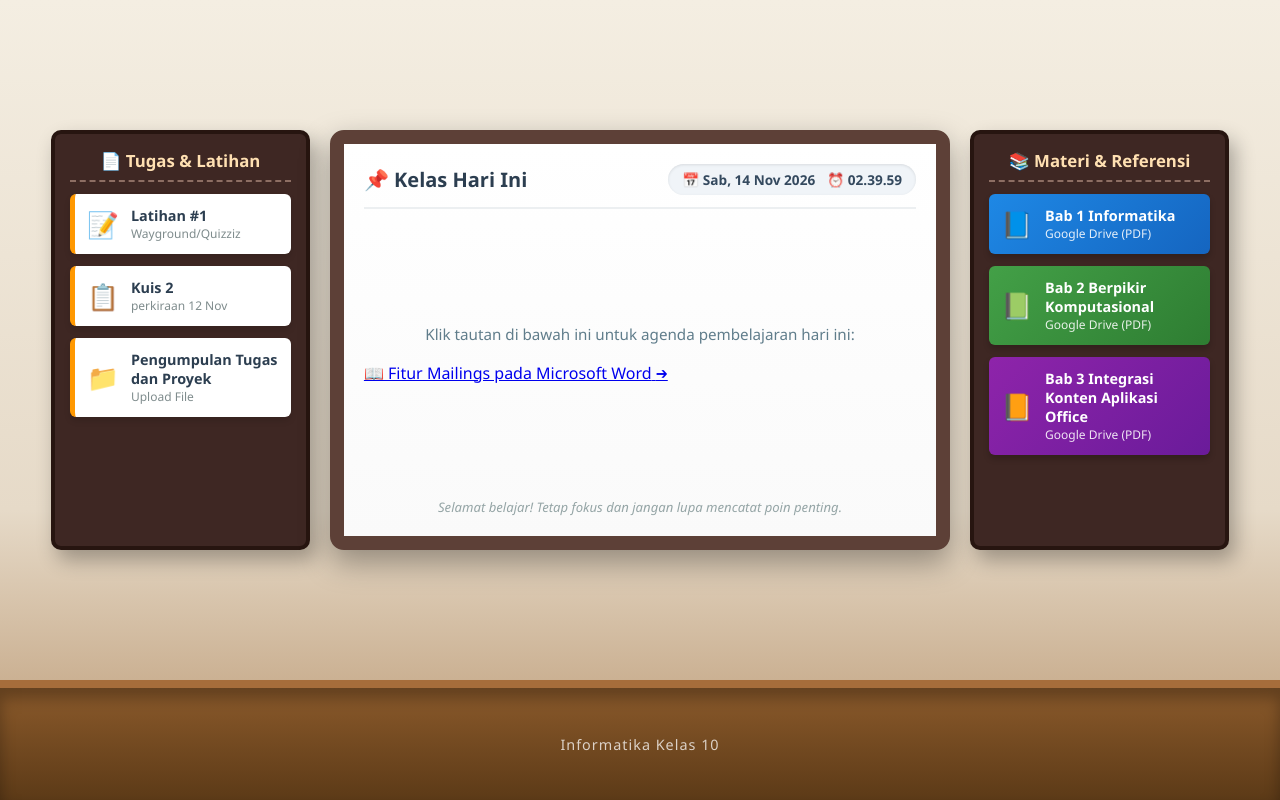
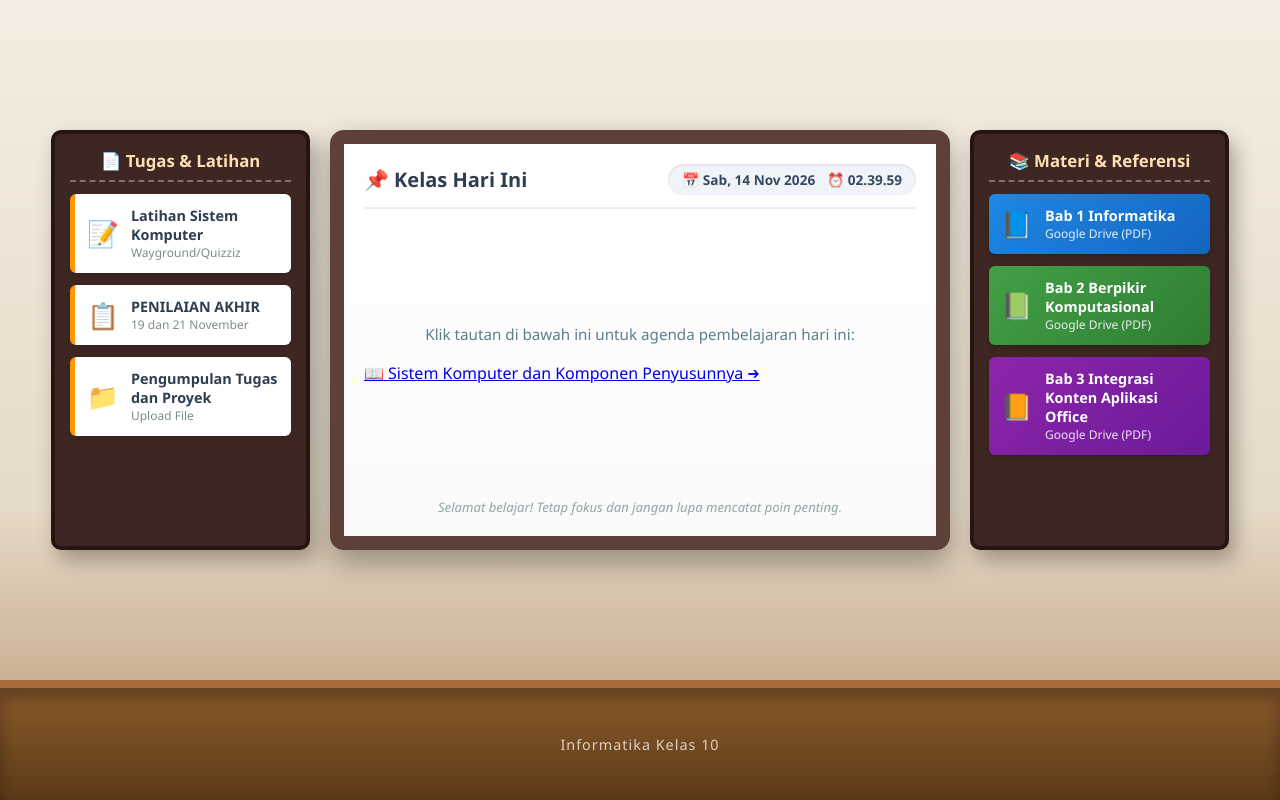
Before and after one commit to evafhm11/ruang-kelas, a plain HTML site: page index.html in a window 1280 px wide. Drawn offline with Linux system fonts and the light colour scheme.

Commit message:
Update index.html

```diff
--- a/index.html
+++ b/index.html
@@ -313,10 +313,10 @@
         <div class="rack-title">📄 Tugas & Latihan</div>
 
         <!-- Kertas / Tugas 1 -->
-        <a href="https://wayground.com/join?gc=31444837&source=liveDashboard" target="_blank" class="paper-item">
+        <a href="https://wayground.com/join?gc=041719" target="_blank" class="paper-item">
           <span class="paper-icon">📝</span>
           <div class="paper-text">
-            <span class="title">Latihan #1</span>
+            <span class="title">Latihan Sistem Komputer</span>
             <span class="subtitle">Wayground/Quizziz</span>
           </div>
         </a>
@@ -325,8 +325,8 @@
         <a href="https://forms.google.com" target="_blank" class="paper-item">
           <span class="paper-icon">📋</span>
           <div class="paper-text">
-            <span class="title">Kuis 2</span>
-            <span class="subtitle">perkiraan 12 Nov</span>
+            <span class="title">PENILAIAN AKHIR</span>
+            <span class="subtitle">19 dan 21 November</span>
           </div>
         </a>
 
@@ -356,8 +356,8 @@
           <p class="board-instruction">Klik tautan di bawah ini untuk agenda pembelajaran hari ini:</p>
 
           <!-- Link 1 -->
-          <a href="https://drive.google.com/file/d/1Qpofx0fPYCjFXfi6AIjxP6ETVL1a-6A5/view?usp=sharing">
-            <span>📖 Fitur Mailings pada Microsoft Word</span>
+          <a href="https://drive.google.com/file/d/1YpKmw4t14dgpAUjNoVHod4eJKpKdUw64/view?usp=sharing">
+            <span>📖 Sistem Komputer dan Komponen Penyusunnya</span>
             <span>➔</span>
           </a>
 
```
